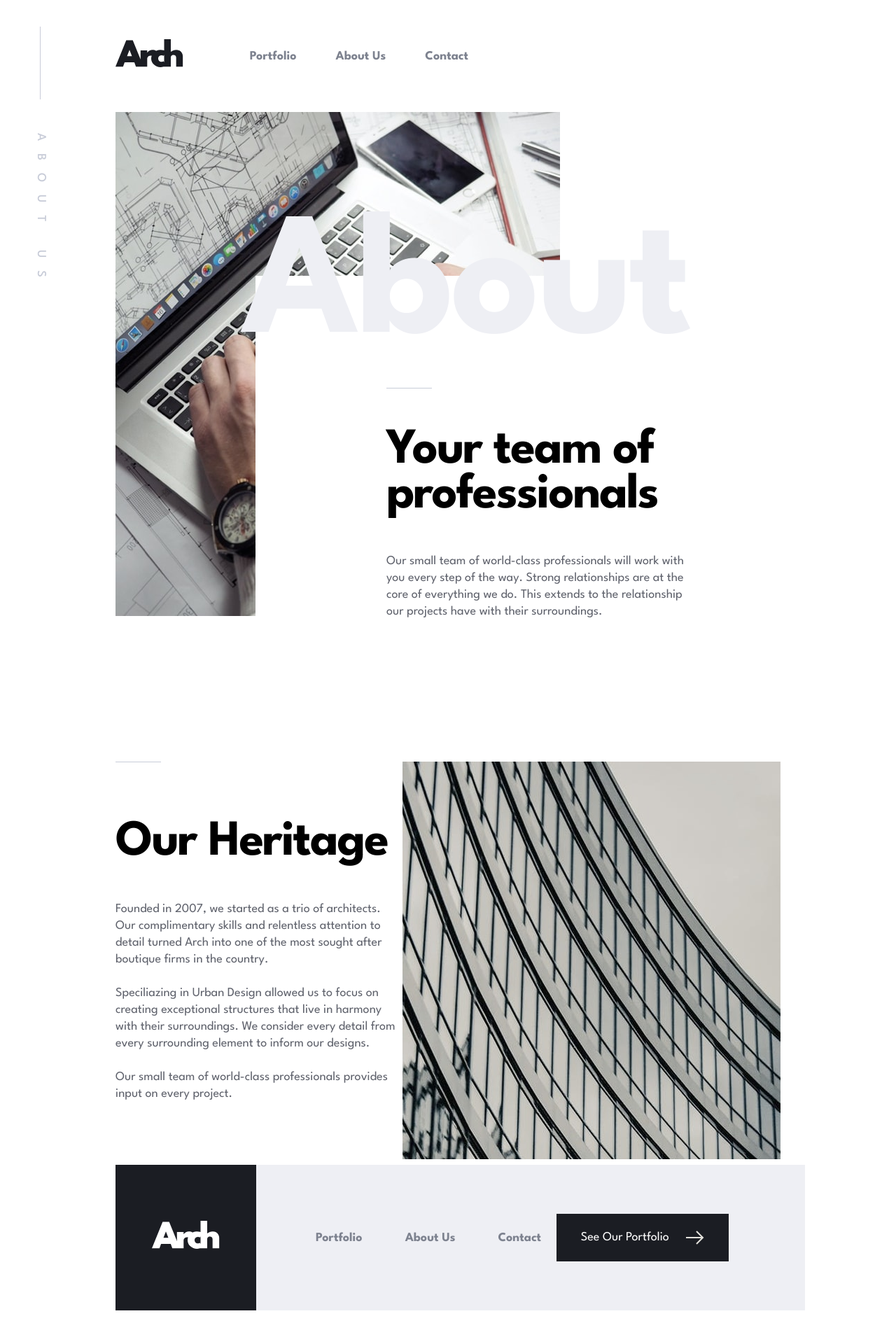
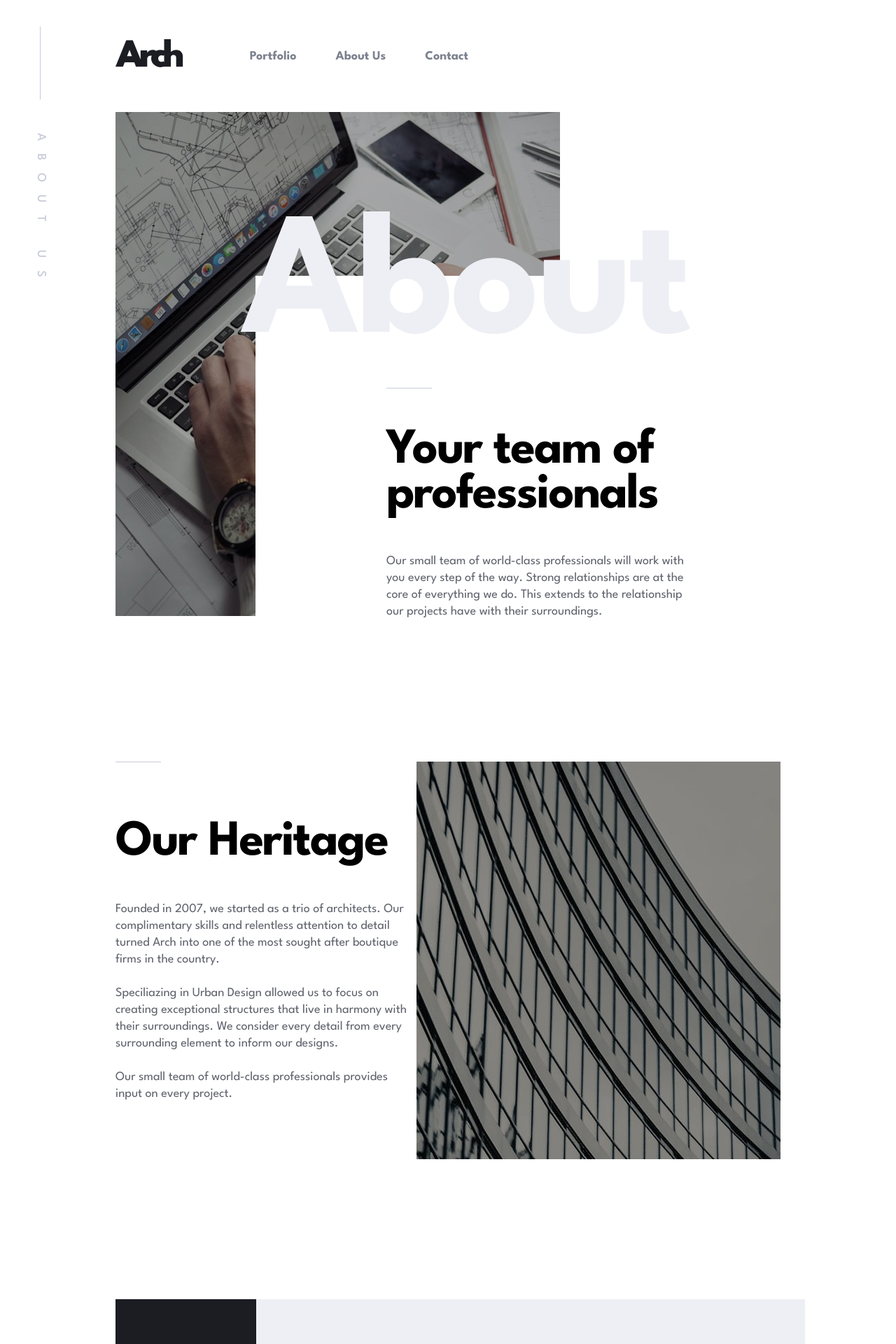
Before and after one commit to adarshcodes/arch-studio, a React (Create React App) app: page /about-us in a window 1280 px wide. Shown: the top 1920 px of the page at 70% size. Before the commit the page ends 1872 px from the top, so only its background shows below. Built offline with nearby package versions, Linux system fonts and the light colour scheme.

Commit message:
adding hover effect to about us images

```diff
--- a/src/assets/sass/components/_aboutHero.styles.scss
+++ b/src/assets/sass/components/_aboutHero.styles.scss
@@ -6,6 +6,17 @@
 
 	&__img {
 		width: 63.5rem;
+		overflow: hidden;
+
+		img {
+			filter: brightness(0.65);
+			transition: all 0.3s;
+		}
+
+		&:hover img {
+			filter: brightness(0.8);
+			transform: scale(1.1);
+		}
 	}
 
 	&__content {
--- a/src/assets/sass/components/_heritage.styles.scss
+++ b/src/assets/sass/components/_heritage.styles.scss
@@ -1,8 +1,10 @@
 .heritage {
 	@include flex-row-space-between;
+	margin-bottom: 20rem;
 
 	.about-content {
 		align-self: flex-start;
+		overflow: hidden;
 	}
 
 	.bar {
@@ -12,4 +14,19 @@
 	.heading-m {
 		margin-bottom: 5.1rem;
 	}
+
+	.heritage-img {
+		overflow: hidden;
+		height: 56.8rem;
+
+		img {
+			filter: brightness(0.65);
+			transition: all 0.3s;
+		}
+
+		&:hover img {
+			filter: brightness(0.8);
+			transform: scale(1.1);
+		}
+	}
 }
--- a/src/assets/sass/main.css
+++ b/src/assets/sass/main.css
@@ -420,6 +420,17 @@ body {
 
 .about-hero__img {
   width: 63.5rem;
+  overflow: hidden;
+}
+
+.about-hero__img img {
+  filter: brightness(0.65);
+  transition: all 0.3s;
+}
+
+.about-hero__img:hover img {
+  filter: brightness(0.8);
+  transform: scale(1.1);
 }
 
 .about-hero__content {
@@ -459,10 +470,12 @@ body {
   display: flex;
   justify-content: space-between;
   align-items: center;
+  margin-bottom: 20rem;
 }
 
 .heritage .about-content {
   align-self: flex-start;
+  overflow: hidden;
 }
 
 .heritage .bar {
@@ -471,6 +484,21 @@ body {
 
 .heritage .heading-m {
   margin-bottom: 5.1rem;
+}
+
+.heritage .heritage-img {
+  overflow: hidden;
+  height: 56.8rem;
+}
+
+.heritage .heritage-img img {
+  filter: brightness(0.65);
+  transition: all 0.3s;
+}
+
+.heritage .heritage-img:hover img {
+  filter: brightness(0.8);
+  transform: scale(1.1);
 }
 
 .navbar {
```
Also changed, not shown: 1 other file (tests, documents, lock files or other folders).
